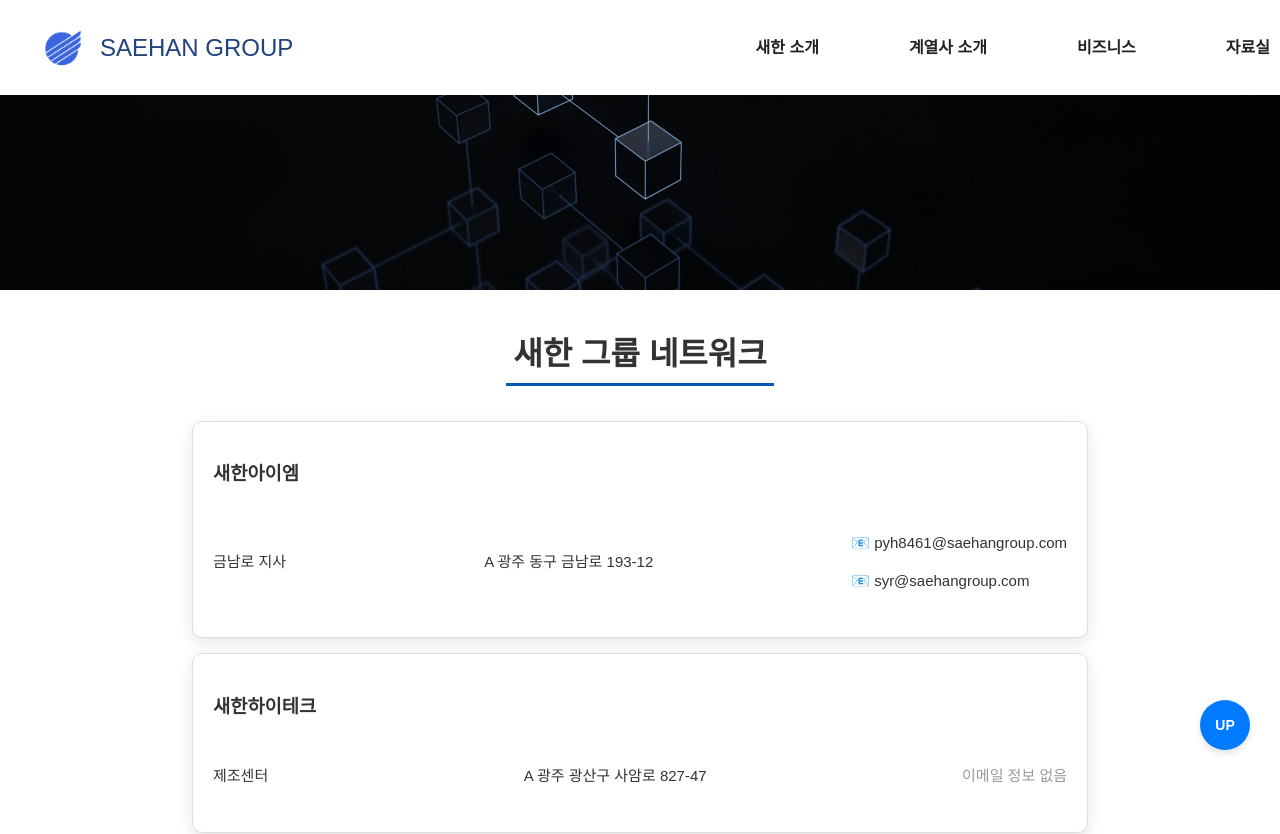
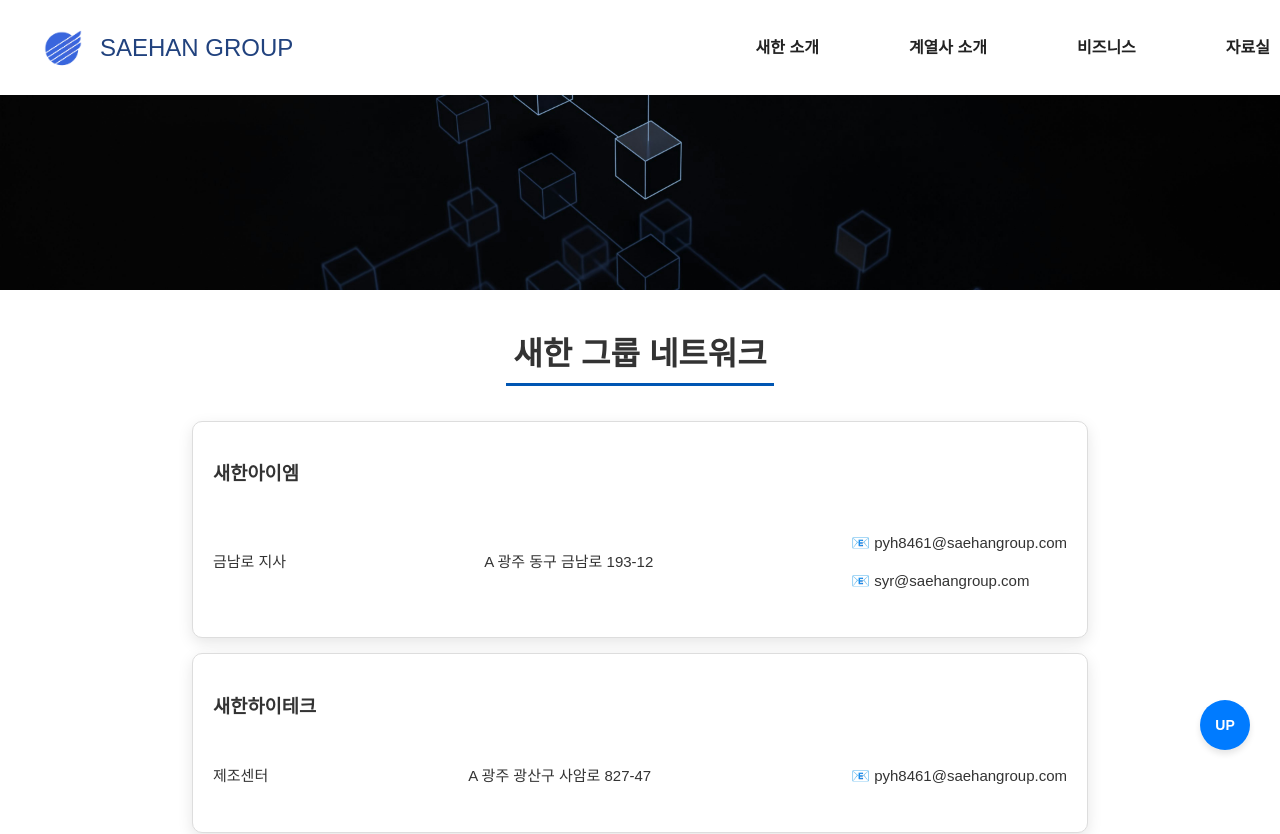
Before and after one commit to saehan-im-develop/saehan_homepage, a React (Vite) app in the folder frontend/: page /network in a window 1280 px wide. Shown: the top 834 px of the page. Built offline with nearby package versions, Linux system fonts and the light colour scheme.

Commit message:
commit on sever

```diff
--- a/frontend/src/Introduce/Network/NetworkData.js
+++ b/frontend/src/Introduce/Network/NetworkData.js
@@ -8,13 +8,13 @@ const networkData = [
   {
     name: "새한하이테크",
     locations: [
-      { type: "제조센터", address: "A 광주 광산구 사암로 827-47", email: [] }
+      { type: "제조센터", address: "A 광주 광산구 사암로 827-47", email: ["pyh8461@saehangroup.com" ] }
     ]
   },
   {
     name: "새한글로벌",
     locations: [
-      { type: "제조센터", address: "A 전남 장성군 동화면 가정길 8", email: [] }
+      { type: "제조센터", address: "A 전남 장성군 동화면 가정길 8", email: ["pyh8461@saehangroup.com" ] }
     ]
   },
   {
--- a/frontend/src/mainComponent/AFMain.jsx
+++ b/frontend/src/mainComponent/AFMain.jsx
@@ -2,7 +2,7 @@ import React, { useState } from "react";
 import { useNavigate } from "react-router-dom"; // ✅ React Router 사용
 import styles from "../mainCssFile/NewFuture.module.scss";
 import img1 from "@/assets/Areal/immain.png";
-import img2 from "@/assets/Areal/high/h55.JPG";
+import img2 from "@/assets/Areal/high/h55.jpg";
 import img3 from "@/assets/Areal/SM1.jpg";
 import img4 from "@/assets/Areal/plus2.jpg"
 
```
Also changed, not shown: 1 other file (tests, documents, lock files or other folders).
